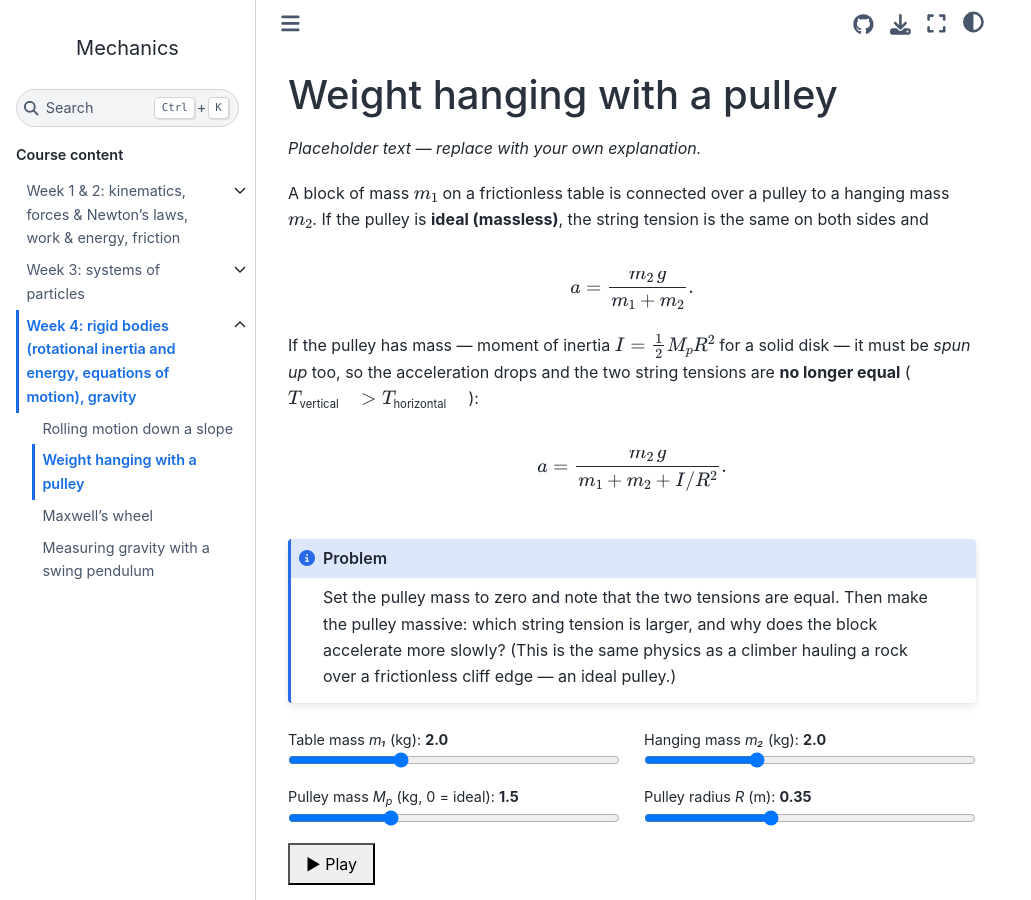
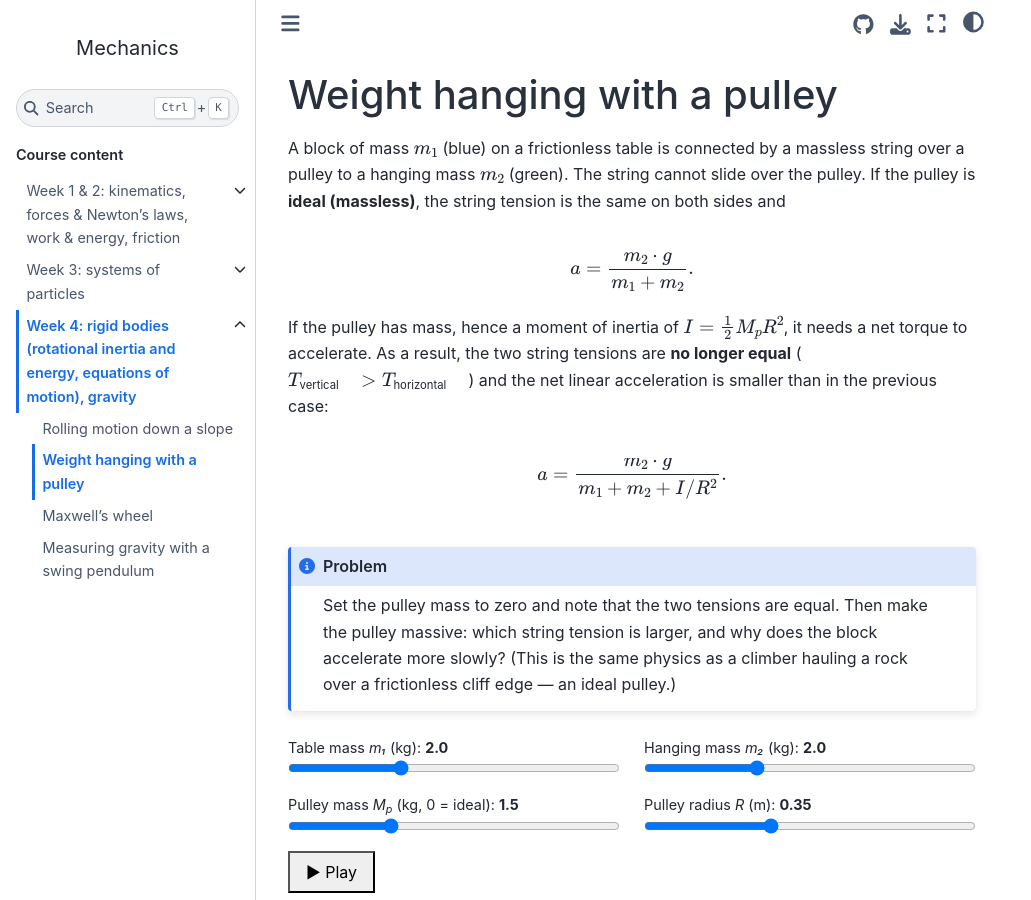
Before and after one commit to remriva/Mech, a Jupyter Book: the page built from book/week4/weight_pulley.md, in a window 1280 px wide and 900 px high. Shown: the whole window, without its empty margins (0-1031 px from the left). Built offline with Jupyter Book 1.0.4 settings and Sphinx 7.4.7 and the Sphinx Book theme 1.1.4, drawn with Linux system fonts in a browser that asks for light colours; comment, search, counter and statistics services are not loaded.

Commit message:
Update weight_pulley.md

````diff
--- a/book/week4/weight_pulley.md
+++ b/book/week4/weight_pulley.md
@@ -1,21 +1,18 @@
 (w4-weight-pulley)=
 # Weight hanging with a pulley
 
-*Placeholder text — replace with your own explanation.*
-
-A block of mass $m_1$ on a frictionless table is connected over a pulley to a hanging mass
-$m_2$. If the pulley is **ideal (massless)**, the string tension is the same on both sides and
+A block of mass $m_1$ (blue) on a frictionless table is connected by a massless string over a pulley to a hanging
+mass $m_2$ (green). The string cannot slide over the pulley. If the pulley is **ideal (massless)**, the string
+tension is the same on both sides and
 
 $$
-a = \frac{m_2\, g}{m_1 + m_2}.
+a = \frac{m_2\cdot g}{m_1 + m_2}.
 $$
 
-If the pulley has mass — moment of inertia $I = \tfrac12 M_p R^2$ for a solid disk — it must be
-*spun up* too, so the acceleration drops and the two string tensions are **no longer equal**
-($T_\text{vertical} > T_\text{horizontal}$):
+If the pulley has mass, hence a moment of inertia of $I = \tfrac12 M_p R^2$, it needs a net torque to accelerate. As a result, the two string tensions are **no longer equal** ($T_\text{vertical} > T_\text{horizontal}$) and the net linear acceleration is smaller than in the previous case:
 
 $$
-a = \frac{m_2\, g}{m_1 + m_2 + I/R^2}.
+a = \frac{m_2\cdot g}{m_1 + m_2 + I/R^2}.
 $$
 
 ```{admonition} Problem
````
